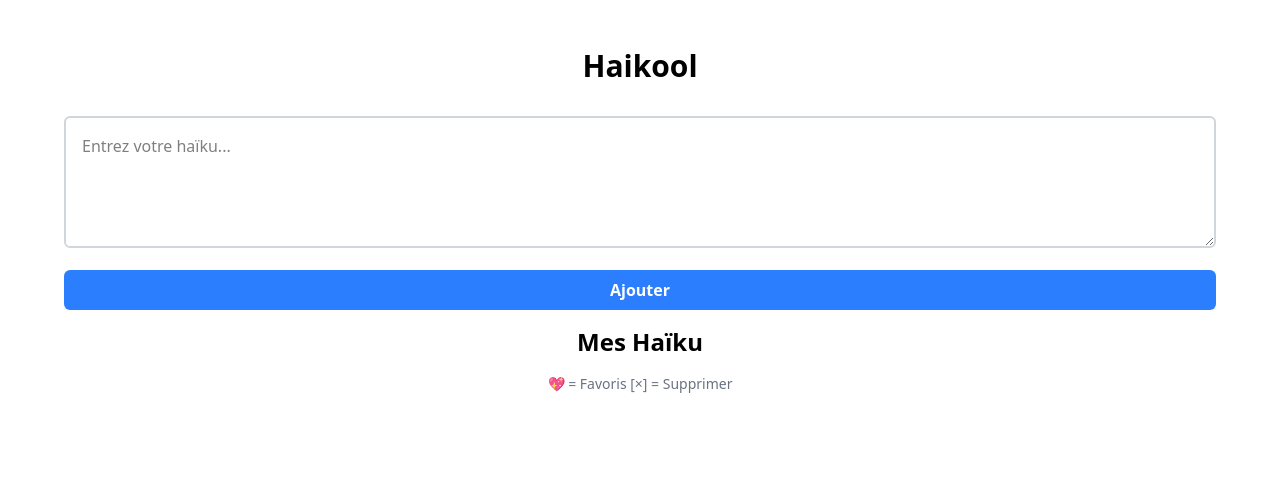
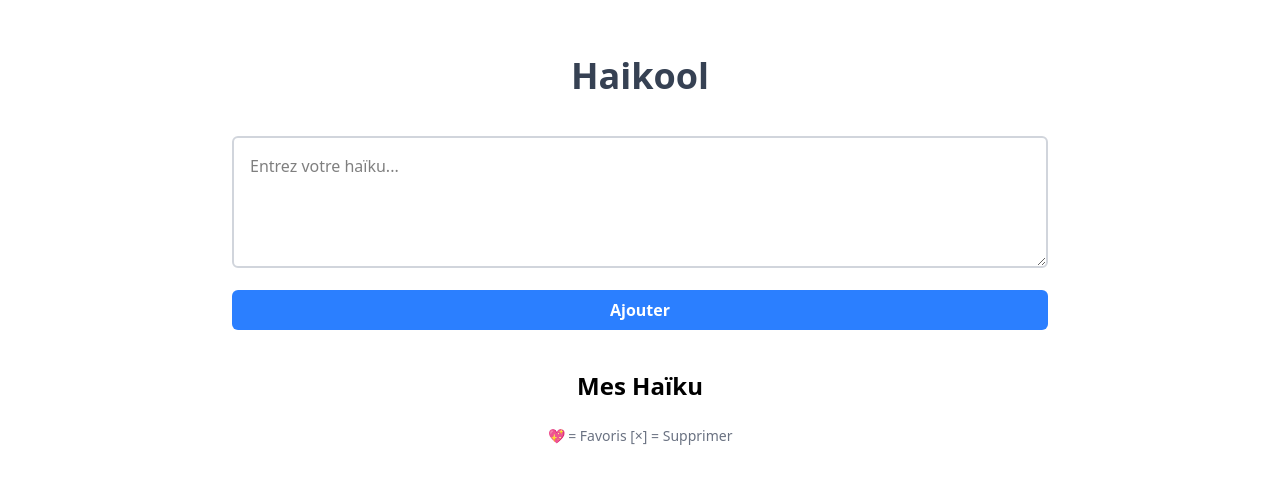
Before and after one commit to TristanDeschamp/Haikool, a React (Vite) app: page / in a window 1280 px wide. Shown: the top 484 px of the page. Built offline with nearby package versions, Linux system fonts and the light colour scheme.

Commit message:
Initial Commit

```diff
--- a/src/App.jsx
+++ b/src/App.jsx
@@ -84,8 +84,8 @@ function App() {
           </button>
         </div>
       )}
-      <div className="container mx-auto p-4">
-        <h1 className="text-3xl font-bold mb-4">Haikool</h1>
+      <div className="max-w-4xl mx-auto p-6 space-y-6">
+        <h1 className="text-4xl font-semibold text-center text-gray-700">Haikool</h1>
         <HaikuForm addHaiku={addHaiku} />
         <h2 className='text-2xl font-semibold'>Mes Haïku</h2>
         <HaikuList
--- a/src/components/HaikuItem.jsx
+++ b/src/components/HaikuItem.jsx
@@ -2,7 +2,7 @@ const HaikuItem = ({ haiku, toggleFavorite, deleteHaiku }) => {
 	return (
 		<div className="flex justify-between items-center p-4 border-2 border-gray-300 rounded-md">
 			<div className="space-y-1">
-				<p>{haiku.text}</p>
+				<p style={{ whiteSpace: "pre-line" }}>{haiku.text}</p>
 			</div>
 			<div className="flex items-center space-x-4">
 			<button
```
